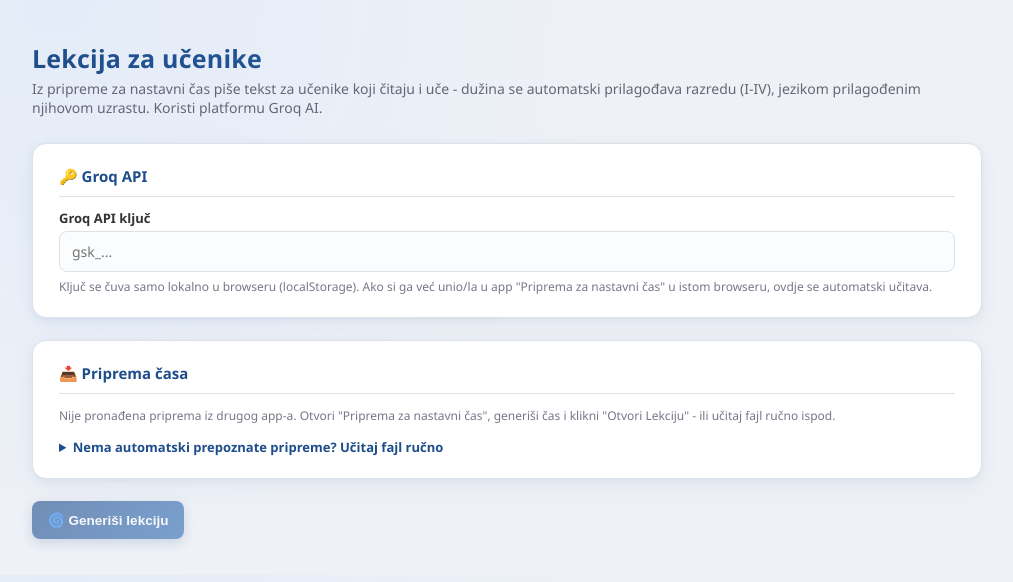
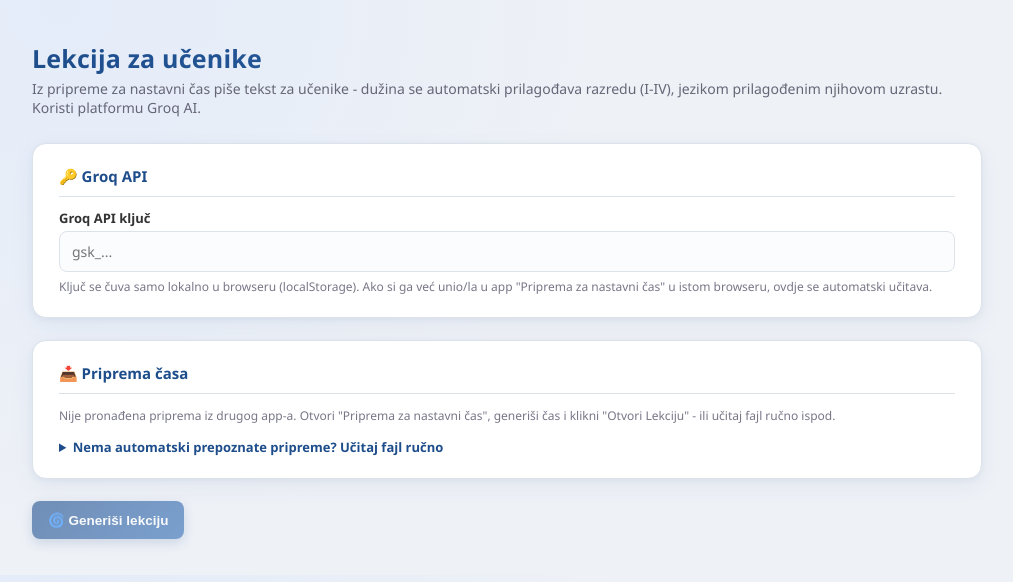
Before and after one commit to eklektikans/Priprema_NZ, a plain HTML site: page G_lekcija_V1_0.html in a window 1280 px wide. Shown: the whole page, without its empty margins (133-1146 px from the left). Drawn offline with nearby package versions, Linux system fonts and the light colour scheme.

Commit message:
Update G_lekcija_V1_0.html

```diff
--- a/G_lekcija_V1_0.html
+++ b/G_lekcija_V1_0.html
@@ -195,7 +195,7 @@
 <body>
 <div class="wrap">
   <h1>Lekcija za učenike</h1>
-  <div class="podnaslov">Iz pripreme za nastavni čas piše tekst za učenike koji čitaju i uče - dužina se automatski prilagođava razredu (I-IV), jezikom prilagođenim njihovom uzrastu. Koristi platformu Groq AI.</div>
+  <div class="podnaslov">Iz pripreme za nastavni čas piše tekst za učenike - dužina se automatski prilagođava razredu (I-IV), jezikom prilagođenim njihovom uzrastu. Koristi platformu Groq AI.</div>
 
   <div class="panel">
     <h2>🔑 Groq API</h2>
```
